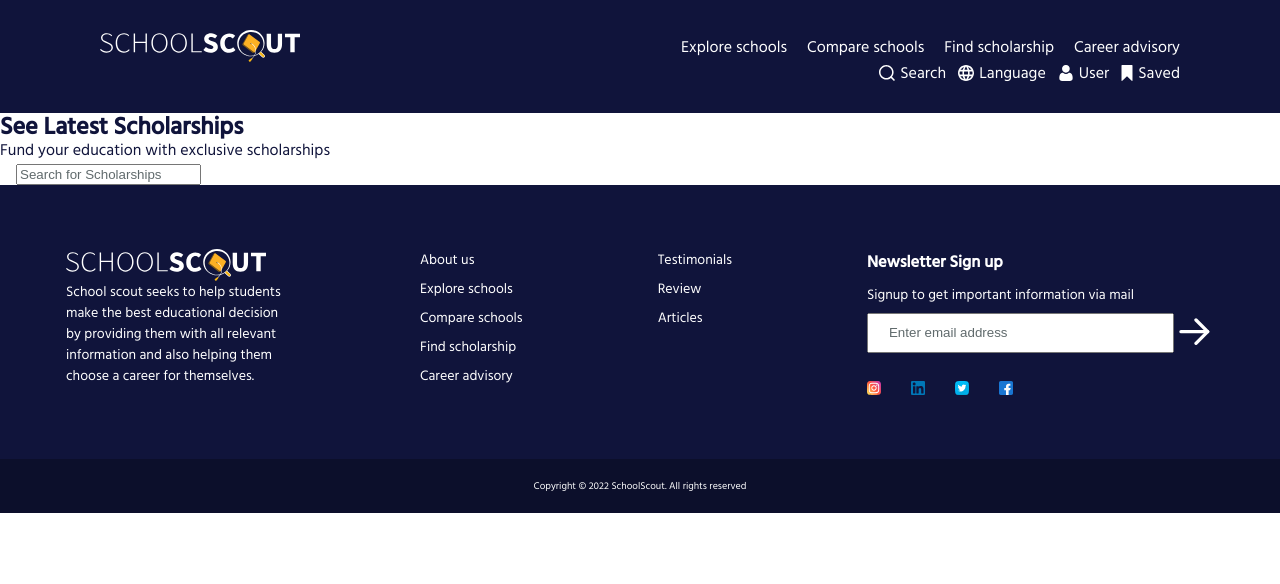
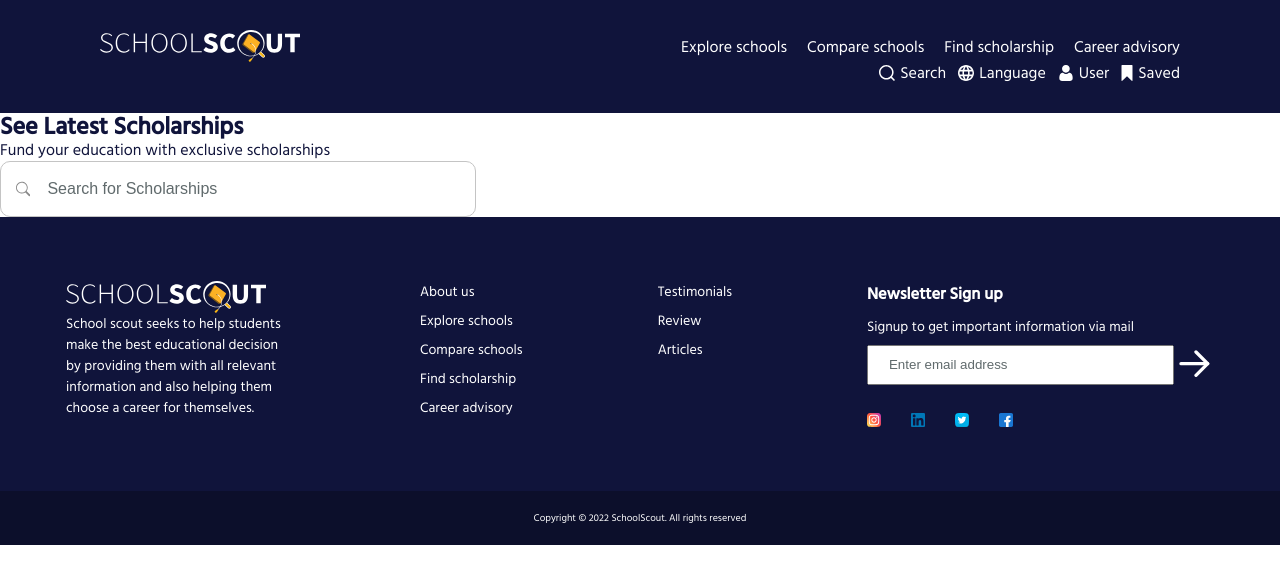
Before and after one commit to CDiala/school-finder, a React (Create React App) app in the folder client/: page / in a window 1280 px wide. Shown: the top 584 px of the page. Built offline with nearby package versions, Linux system fonts and the light colour scheme.

Commit message:
feat: Modify the search input field

```diff
--- /dev/null
+++ b/client/src/pages/ScholarshipList/ScholarshipList.css
@@ -0,0 +1,19 @@
+.search-scholarship-input {
+  display: flex;
+  align-items: center;
+  border: 1px solid #c4c4c4;
+  border-radius: 10px;
+  max-width: 476px;
+}
+
+.search-icon {
+  margin: 19px 15px;
+}
+
+.scholarship-search {
+  border: none;
+  width: 100%;
+  padding-right: 16px;
+  outline: none;
+  font-size: 16px;
+}
--- a/client/src/pages/ScholarshipList/ScholarshipList.js
+++ b/client/src/pages/ScholarshipList/ScholarshipList.js
@@ -1,3 +1,5 @@
+import "./ScholarshipList.css";
+
 const ScholarshipList = () => {
   return (
     <section className="scholarship-container">
@@ -6,16 +8,18 @@ const ScholarshipList = () => {
           <h2>See Latest Scholarships</h2>
           <p>Fund your education with exclusive scholarships</p>
         </div>
+        <div className="search-scholarship-input">
           <svg
+            className="search-icon"
             width="16"
-          height="17"
-          viewBox="0 0 16 17"
+            height="16"
+            viewBox="0 0 16 16"
             fill="none"
             xmlns="http://www.w3.org/2000/svg"
           >
             <path
-            d="M0 8.2759C0 12.2957 3.27031 15.566 7.29006 15.566C9.02888 15.566 10.6272 14.9537 11.8816 13.9339L14.9335 16.9858L16 15.9193L12.948 12.8674C13.9679 11.6131 14.5802 10.0147 14.5802 8.27593C14.5802 4.25615 11.3098 0.98584 7.29006 0.98584C3.27031 0.98584 0 4.25615 0 8.2759ZM13.0718 8.2759C13.0718 11.464 10.4781 14.0577 7.29006 14.0577C4.102 14.0577 1.50828 11.464 1.50828 8.2759C1.50828 5.08781 4.102 2.49412 7.29006 2.49412C10.4781 2.49412 13.0718 5.08784 13.0718 8.2759Z"
-            fill="white"
+              d="M11.7419 10.3441C12.7102 9.02279 13.1439 7.38459 12.9562 5.75725C12.7685 4.12991 11.9733 2.63344 10.7297 1.56723C9.48604 0.501022 7.88567 -0.0562959 6.24876 0.00677721C4.61184 0.0698504 3.05911 0.748663 1.90119 1.90741C0.743273 3.06615 0.0655718 4.61938 0.00366997 6.25633C-0.0582319 7.89329 0.500231 9.49326 1.56733 10.7361C2.63443 11.979 4.13147 12.7732 5.75894 12.9597C7.38641 13.1462 9.0243 12.7113 10.3449 11.7421H10.3439C10.3739 11.7821 10.4059 11.8201 10.4419 11.8571L14.2919 15.7071C14.4794 15.8947 14.7338 16.0002 14.9991 16.0003C15.2643 16.0004 15.5188 15.8951 15.7064 15.7076C15.8941 15.5201 15.9995 15.2657 15.9996 15.0005C15.9997 14.7352 15.8944 14.4807 15.7069 14.2931L11.8569 10.4431C11.8212 10.4069 11.7827 10.3735 11.7419 10.3431V10.3441ZM11.9999 6.5001C11.9999 7.22237 11.8577 7.93757 11.5813 8.60486C11.3049 9.27215 10.8997 9.87847 10.389 10.3892C9.87829 10.8999 9.27197 11.305 8.60468 11.5814C7.93739 11.8578 7.22219 12.0001 6.49992 12.0001C5.77765 12.0001 5.06245 11.8578 4.39516 11.5814C3.72787 11.305 3.12156 10.8999 2.61083 10.3892C2.10011 9.87847 1.69498 9.27215 1.41858 8.60486C1.14218 7.93757 0.999921 7.22237 0.999921 6.5001C0.999921 5.04141 1.57938 3.64246 2.61083 2.61101C3.64228 1.57956 5.04123 1.0001 6.49992 1.0001C7.95861 1.0001 9.35756 1.57956 10.389 2.61101C11.4205 3.64246 11.9999 5.04141 11.9999 6.5001Z"
+              fill="#898989"
             />
           </svg>
           <input
@@ -23,6 +27,7 @@ const ScholarshipList = () => {
             type="text"
             placeholder="Search for Scholarships"
           />
+        </div>
       </div>
       <div className="scholarship-body">
         <div className="scholarships">{/* render scholarships here */}</div>
```
Lines whose indentation alone changed are shown as unchanged.
